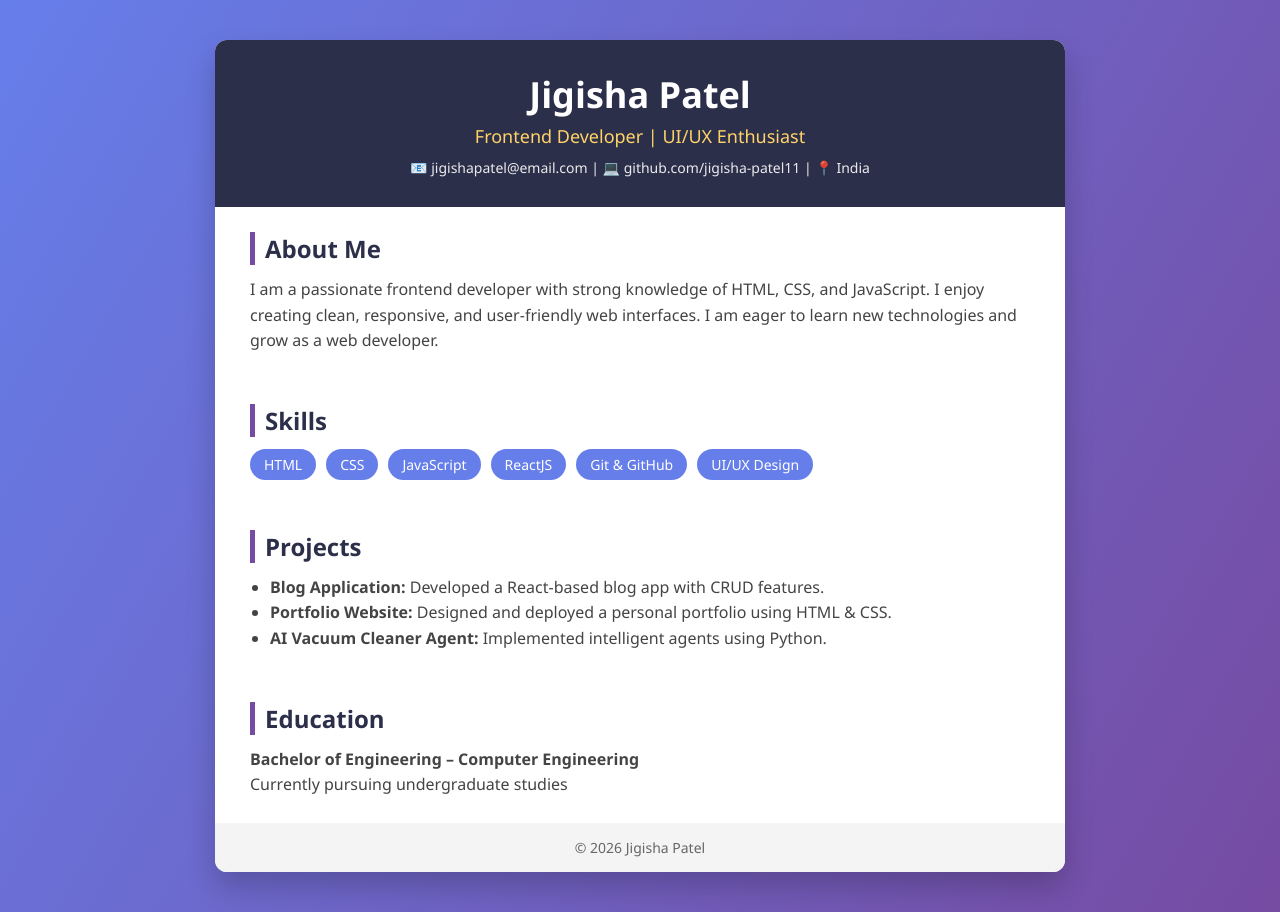
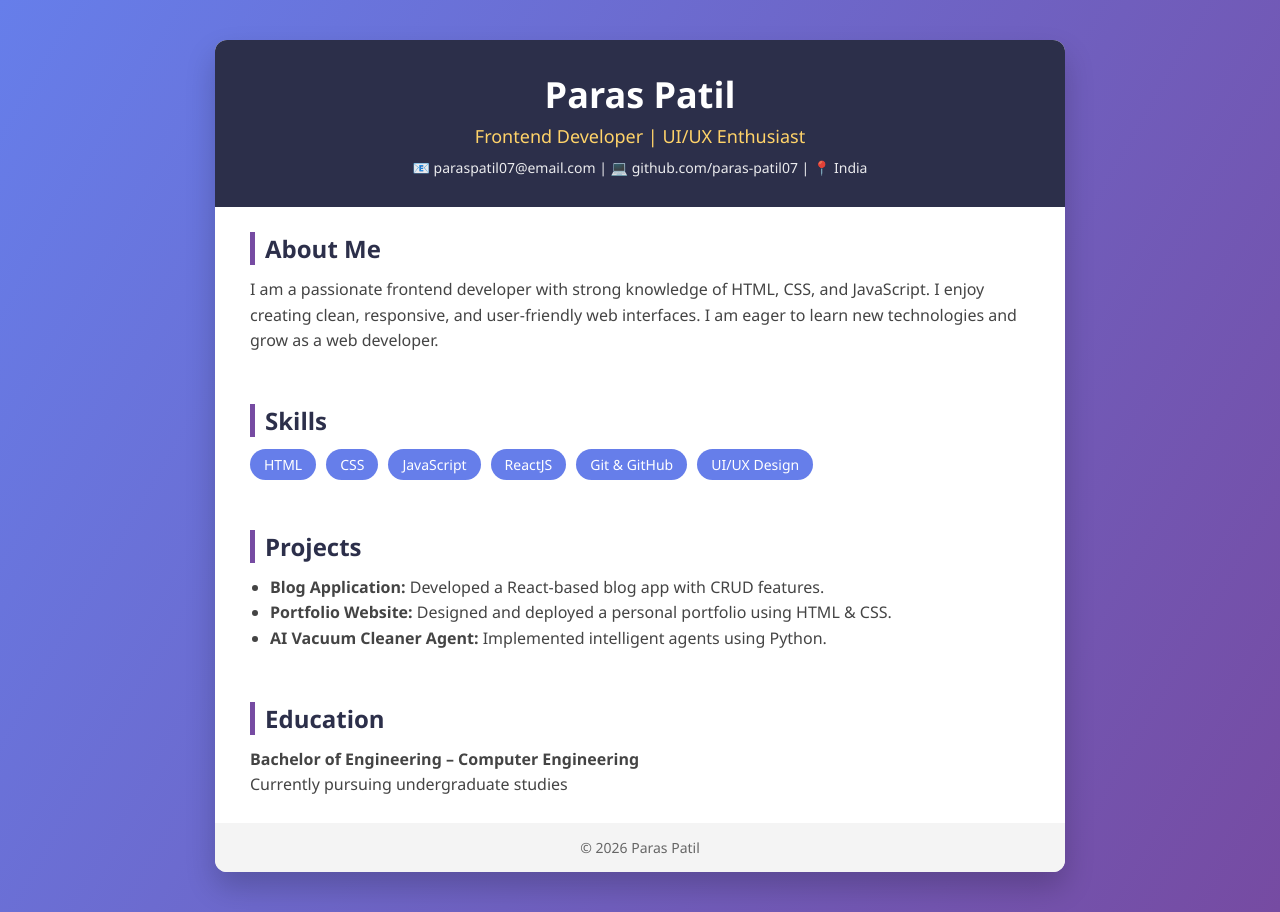
Before and after one commit to paraspatil1107/my_frontend_resume, a plain HTML site: page index.html in a window 1280 px wide. Drawn offline with Linux system fonts and the light colour scheme.

Commit message:
Initial commit

```diff
--- a/index.html
+++ b/index.html
@@ -2,7 +2,7 @@
 <html lang="en">
 <head>
     <meta charset="UTF-8">
-    <title>Jigisha Patel | Resume</title>
+    <title>Paras Patil | Resume</title>
     <link rel="stylesheet" href="style.css">
 </head>
 <body>
@@ -10,11 +10,11 @@
     <div class="resume">
         <!-- HEADER -->
         <header>
-            <h1>Jigisha Patel</h1>
+            <h1>Paras Patil</h1>
             <p class="role">Frontend Developer | UI/UX Enthusiast</p>
             <p class="contact">
-                📧 jigishapatel@email.com |
-                💻 github.com/jigisha-patel11 |
+                📧 paraspatil07@email.com |
+                💻 github.com/paras-patil07 |
                 📍 India
             </p>
         </header>
@@ -62,7 +62,7 @@
 
         <!-- FOOTER -->
         <footer>
-            <p>© 2026 Jigisha Patel</p>
+            <p>© 2026 Paras Patil</p>
         </footer>
     </div>
 
```
